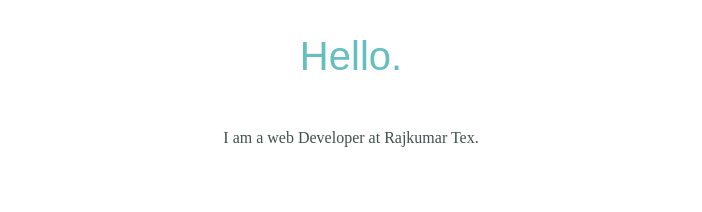
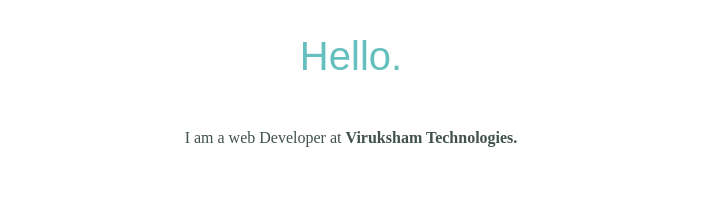
Before and after one commit to Aakashmv/mysite, a plain HTML site: page index.html in a window 1280 px wide. Shown: the part 983-1195 px from the top of the page, without its empty margins (289-991 px from the left). Drawn offline with Linux system fonts and the light colour scheme.

Commit message:
Update index.html

```diff
--- a/index.html
+++ b/index.html
@@ -19,7 +19,7 @@
       <div class="profile">
         <img src="image.jpg" width="200" height="200" alt="">
         <h2>Hello.</h2>
-        <p class="intro">I am a web Developer at Rajkumar Tex.</p>
+        <p class="intro">I am a web Developer at <strong>Viruksham Technologies.</strong></p>
       </div>
       <hr>
       <div class="skills">
```
